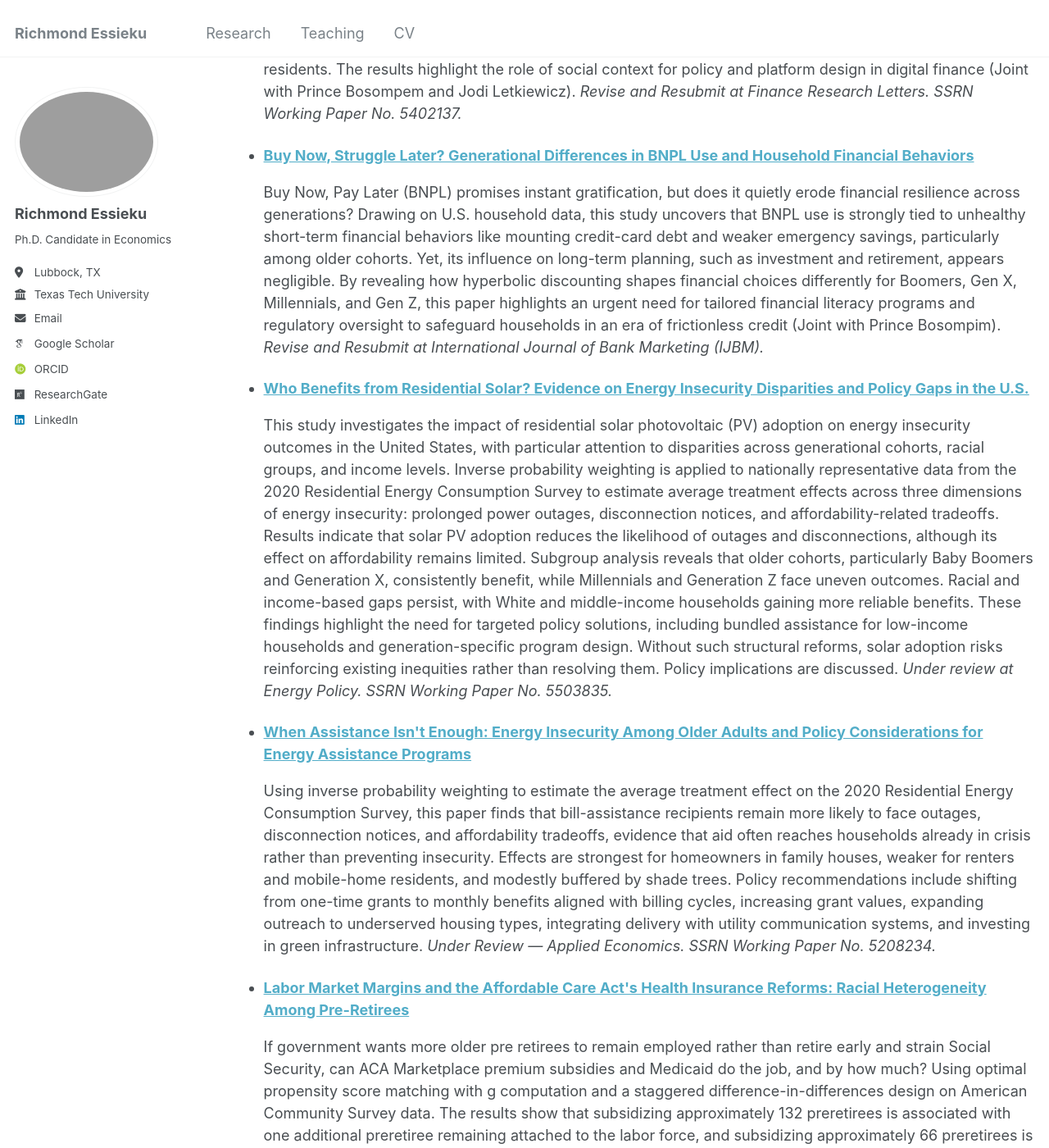
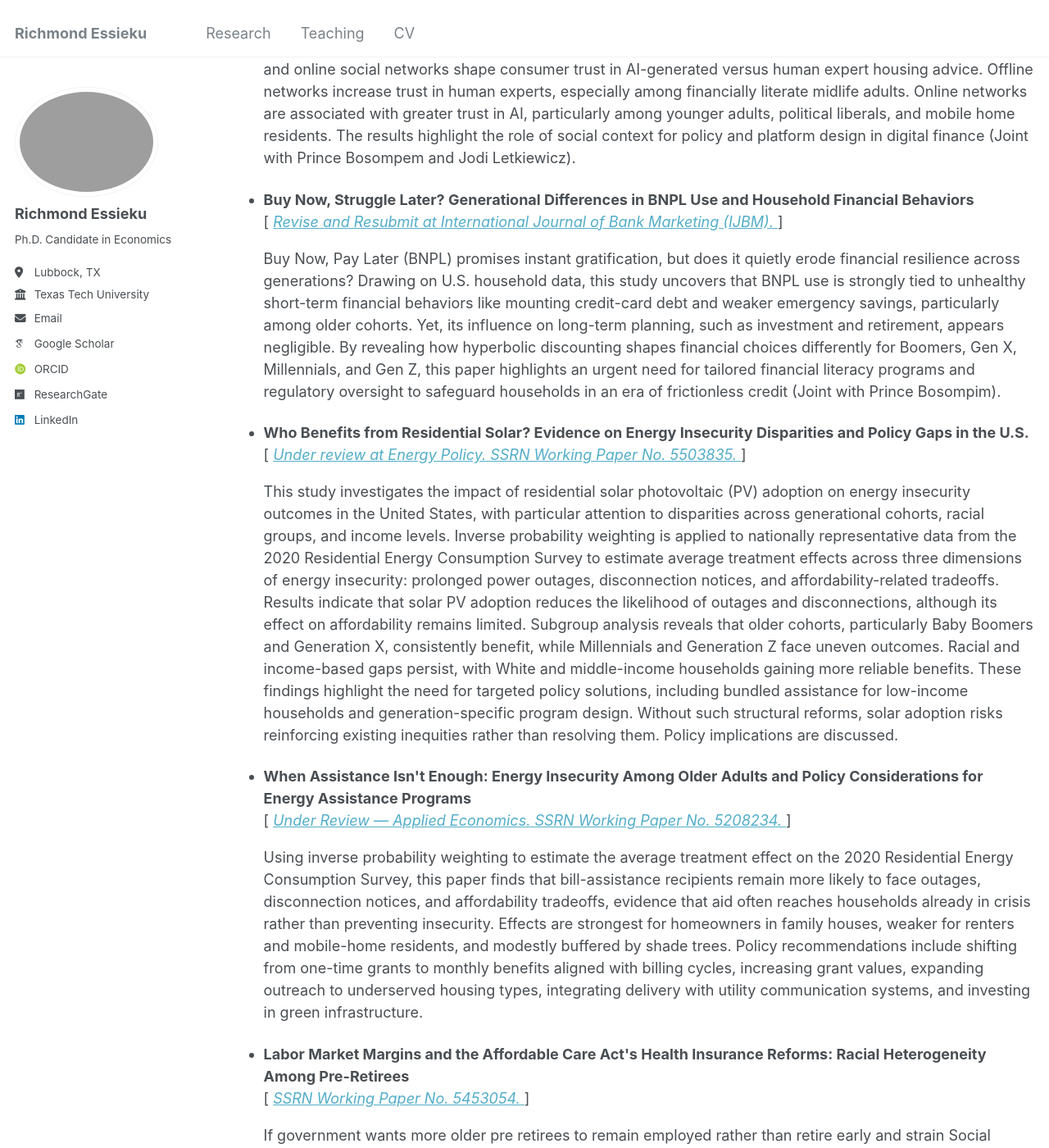
Before and after one commit to essieku/essieku.github.io, a Jekyll site: the page built from _pages/publications.html, in a window 1280 px wide and 1400 px high, scrolled down 1187 px. Shown: the whole window at 82% size. Built offline with Jekyll 4.4.1, drawn with Linux system fonts in a browser that asks for light colours; some web fonts are replaced; some of the changed text lies outside the part shown.

Commit message:
Update publications.html

```diff
--- a/_pages/publications.html
+++ b/_pages/publications.html
@@ -20,13 +20,16 @@ author_profile: true
   <hr>
   <ul>
     <li>
-      <strong>
+      <strong>Diagnosed Too Soon or Too Late? Labor Market and Health Outcomes of Adults with Early vs. Late ADHD Diagnosis</strong>
+      <div>
+        [
         <a href="https://papers.ssrn.com/sol3/papers.cfm?abstract_id=5452997" target="_blank" rel="noopener noreferrer">
-          Diagnosed Too Soon or Too Late? Labor Market and Health Outcomes of Adults with Early vs. Late ADHD Diagnosis
+          <em>SSRN Working Paper No. 5452997.</em>
         </a>
-      </strong>
+        ]
+      </div>
       <p>
-        The study examines whether the timing of ADHD diagnosis matters. Using nationally representative U.S. Medical Expenditure Panel Survey data from 2008–2022 and a within-diagnosed design, I estimate average treatment effects with augmented inverse probability weighting and corroborate the findings with propensity score matching, instrumental-variable estimates, and double machine learning. Earlier diagnosis delivers durable long-term health gains, raises work hours by 13.3%, and increases years of schooling; yet average labor income lags relative to later-diagnosed counterparts, with the wage penalty larger among those with more severe symptoms. A mechanism-consistent account emerges from wage equations and a Blinder–Oaxaca decomposition: Mincer marginal returns are lower for the early-diagnosed (schooling about 4.6% versus 9.4%; experience about 3.3% versus 9.2%), and the pricing of the same endowments is adverse for those diagnosed early. Timing matters: effects are strongest at ages 5–6 (work hours rise to 15.7%; health improvements largest) and remain stable through age 12. The findings motivate pairing very early screening and integrated healthcare interventions with labor-market tools that raise realized wage returns and mitigate structural barriers. Policy implications are discussed. <em>SSRN Working Paper No. 5452997.</em>
+        The study examines whether the timing of ADHD diagnosis matters. Using nationally representative U.S. Medical Expenditure Panel Survey data from 2008–2022 and a within-diagnosed design, I estimate average treatment effects with augmented inverse probability weighting and corroborate the findings with propensity score matching, instrumental-variable estimates, and double machine learning. Earlier diagnosis delivers durable long-term health gains, raises work hours by 13.3%, and increases years of schooling; yet average labor income lags relative to later-diagnosed counterparts, with the wage penalty larger among those with more severe symptoms. A mechanism-consistent account emerges from wage equations and a Blinder–Oaxaca decomposition: Mincer marginal returns are lower for the early-diagnosed (schooling about 4.6% versus 9.4%; experience about 3.3% versus 9.2%), and the pricing of the same endowments is adverse for those diagnosed early. Timing matters: effects are strongest at ages 5–6 (work hours rise to 15.7%; health improvements largest) and remain stable through age 12. The findings motivate pairing very early screening and integrated healthcare interventions with labor-market tools that raise realized wage returns and mitigate structural barriers. Policy implications are discussed.
       </p>
     </li>
   </ul>
@@ -37,16 +40,18 @@ author_profile: true
 <div>
   <h2>Publications</h2>
   <hr>
-
   <ul>
     <li>
-      <strong>
+      <strong>Stability analyses on the effect of vaccination and contact tracing in monkeypox virus transmission</strong>
+      <div>
+        [
         <a href="https://www.scik.org/index.php/jmcs/article/view/8038" target="_blank" rel="noopener noreferrer">
-          Stability analyses on the effect of vaccination and contact tracing in monkeypox virus transmission
+          <em>J. Math. Comput. Sci. 13 (2023), Article ID 8.</em>
         </a>
-      </strong>
+        ]
+      </div>
       <p>
-        This study builds a monkeypox transmission model that integrates vaccination, quarantine, and contact tracing, and its sensitivity findings give public health policy clear targets: higher vaccination coverage together with effective tracing stabilizes the disease-free state, sharply lowers outbreak risk, and protects community well-being (Joint with Solomon Eshun and James Ladzekpo). <em>J. Math. Comput. Sci.</em> 13 (2023), Article ID 8.
+        This study builds a monkeypox transmission model that integrates vaccination, quarantine, and contact tracing, and its sensitivity findings give public health policy clear targets: higher vaccination coverage together with effective tracing stabilizes the disease-free state, sharply lowers outbreak risk, and protects community well-being (Joint with Solomon Eshun and James Ladzekpo).
       </p>
     </li>
   </ul>
@@ -60,96 +65,116 @@ author_profile: true
 
   <ul>
     <li>
-      <strong>
+      <strong>In Whom We Trust? Social Networks and Trust in AI vs. Human Experts in Housing Investment Decisions</strong>
+      <div>
+        [
         <a href="https://papers.ssrn.com/sol3/papers.cfm?abstract_id=5402137" target="_blank" rel="noopener noreferrer">
-          In Whom We Trust? Social Networks and Trust in AI vs. Human Experts in Housing Investment Decisions
+          <em>Revise and Resubmit at Finance Research Letters.</em> <em>SSRN Working Paper No. 5402137.</em>
         </a>
-      </strong>
+        ]
+      </div>
       <p>
-        Using propensity score matching and inverse probability weighting on nationally representative data from an SSRS randomized experiment with the FINRA Investor Education Foundation, this paper estimates how offline and online social networks shape consumer trust in AI-generated versus human expert housing advice. Offline networks increase trust in human experts, especially among financially literate midlife adults. Online networks are associated with greater trust in AI, particularly among younger adults, political liberals, and mobile home residents. The results highlight the role of social context for policy and platform design in digital finance (Joint with Prince Bosompem and Jodi Letkiewicz). <em>Revise and Resubmit at Finance Research Letters.</em> <em>SSRN Working Paper No. 5402137.</em>
+        Using propensity score matching and inverse probability weighting on nationally representative data from an SSRS randomized experiment with the FINRA Investor Education Foundation, this paper estimates how offline and online social networks shape consumer trust in AI-generated versus human expert housing advice. Offline networks increase trust in human experts, especially among financially literate midlife adults. Online networks are associated with greater trust in AI, particularly among younger adults, political liberals, and mobile home residents. The results highlight the role of social context for policy and platform design in digital finance (Joint with Prince Bosompem and Jodi Letkiewicz).
       </p>
     </li>
   </ul>
 
   <ul>
     <li>
-      <strong>
+      <strong>Buy Now, Struggle Later? Generational Differences in BNPL Use and Household Financial Behaviors</strong>
+      <div>
+        [
         <a href="https://www.scimagojr.com/journalsearch.php?q=145229&tip=sid" target="_blank" rel="noopener noreferrer">
-          Buy Now, Struggle Later? Generational Differences in BNPL Use and Household Financial Behaviors
+          <em>Revise and Resubmit at International Journal of Bank Marketing (IJBM).</em>
         </a>
-      </strong>
+        ]
+      </div>
       <p>
-        Buy Now, Pay Later (BNPL) promises instant gratification, but does it quietly erode financial resilience across generations? Drawing on U.S. household data, this study uncovers that BNPL use is strongly tied to unhealthy short-term financial behaviors like mounting credit-card debt and weaker emergency savings, particularly among older cohorts. Yet, its influence on long-term planning, such as investment and retirement, appears negligible. By revealing how hyperbolic discounting shapes financial choices differently for Boomers, Gen X, Millennials, and Gen Z, this paper highlights an urgent need for tailored financial literacy programs and regulatory oversight to safeguard households in an era of frictionless credit (Joint with Prince Bosompim). <em>Revise and Resubmit at International Journal of Bank Marketing (IJBM).</em>
+        Buy Now, Pay Later (BNPL) promises instant gratification, but does it quietly erode financial resilience across generations? Drawing on U.S. household data, this study uncovers that BNPL use is strongly tied to unhealthy short-term financial behaviors like mounting credit-card debt and weaker emergency savings, particularly among older cohorts. Yet, its influence on long-term planning, such as investment and retirement, appears negligible. By revealing how hyperbolic discounting shapes financial choices differently for Boomers, Gen X, Millennials, and Gen Z, this paper highlights an urgent need for tailored financial literacy programs and regulatory oversight to safeguard households in an era of frictionless credit (Joint with Prince Bosompim).
       </p>
     </li>
   </ul>
 
   <ul>
     <li>
-      <strong>
+      <strong>Who Benefits from Residential Solar? Evidence on Energy Insecurity Disparities and Policy Gaps in the U.S.</strong>
+      <div>
+        [
         <a href="https://papers.ssrn.com/sol3/papers.cfm?abstract_id=5503835" target="_blank" rel="noopener noreferrer">
-          Who Benefits from Residential Solar? Evidence on Energy Insecurity Disparities and Policy Gaps in the U.S.
+          <em>Under review at Energy Policy.</em> <em>SSRN Working Paper No. 5503835.</em>
         </a>
-      </strong>
+        ]
+      </div>
       <p>
-        This study investigates the impact of residential solar photovoltaic (PV) adoption on energy insecurity outcomes in the United States, with particular attention to disparities across generational cohorts, racial groups, and income levels. Inverse probability weighting is applied to nationally representative data from the 2020 Residential Energy Consumption Survey to estimate average treatment effects across three dimensions of energy insecurity: prolonged power outages, disconnection notices, and affordability-related tradeoffs. Results indicate that solar PV adoption reduces the likelihood of outages and disconnections, although its effect on affordability remains limited. Subgroup analysis reveals that older cohorts, particularly Baby Boomers and Generation X, consistently benefit, while Millennials and Generation Z face uneven outcomes. Racial and income-based gaps persist, with White and middle-income households gaining more reliable benefits. These findings highlight the need for targeted policy solutions, including bundled assistance for low-income households and generation-specific program design. Without such structural reforms, solar adoption risks reinforcing existing inequities rather than resolving them. Policy implications are discussed. <em>Under review at Energy Policy.</em> <em>SSRN Working Paper No. 5503835.</em>
+        This study investigates the impact of residential solar photovoltaic (PV) adoption on energy insecurity outcomes in the United States, with particular attention to disparities across generational cohorts, racial groups, and income levels. Inverse probability weighting is applied to nationally representative data from the 2020 Residential Energy Consumption Survey to estimate average treatment effects across three dimensions of energy insecurity: prolonged power outages, disconnection notices, and affordability-related tradeoffs. Results indicate that solar PV adoption reduces the likelihood of outages and disconnections, although its effect on affordability remains limited. Subgroup analysis reveals that older cohorts, particularly Baby Boomers and Generation X, consistently benefit, while Millennials and Generation Z face uneven outcomes. Racial and income-based gaps persist, with White and middle-income households gaining more reliable benefits. These findings highlight the need for targeted policy solutions, including bundled assistance for low-income households and generation-specific program design. Without such structural reforms, solar adoption risks reinforcing existing inequities rather than resolving them. Policy implications are discussed.
       </p>
     </li>
   </ul>
 
   <ul>
     <li>
-      <strong>
+      <strong>When Assistance Isn't Enough: Energy Insecurity Among Older Adults and Policy Considerations for Energy Assistance Programs</strong>
+      <div>
+        [
         <a href="https://papers.ssrn.com/sol3/papers.cfm?abstract_id=5208234" target="_blank" rel="noopener noreferrer">
-          When Assistance Isn't Enough: Energy Insecurity Among Older Adults and Policy Considerations for Energy Assistance Programs
+          <em>Under Review — Applied Economics.</em> <em>SSRN Working Paper No. 5208234.</em>
         </a>
-      </strong>
+        ]
+      </div>
       <p>
-        Using inverse probability weighting to estimate the average treatment effect on the 2020 Residential Energy Consumption Survey, this paper finds that bill-assistance recipients remain more likely to face outages, disconnection notices, and affordability tradeoffs, evidence that aid often reaches households already in crisis rather than preventing insecurity. Effects are strongest for homeowners in family houses, weaker for renters and mobile-home residents, and modestly buffered by shade trees. Policy recommendations include shifting from one-time grants to monthly benefits aligned with billing cycles, increasing grant values, expanding outreach to underserved housing types, integrating delivery with utility communication systems, and investing in green infrastructure. <em>Under Review — Applied Economics.</em> <em>SSRN Working Paper No. 5208234.</em>
+        Using inverse probability weighting to estimate the average treatment effect on the 2020 Residential Energy Consumption Survey, this paper finds that bill-assistance recipients remain more likely to face outages, disconnection notices, and affordability tradeoffs, evidence that aid often reaches households already in crisis rather than preventing insecurity. Effects are strongest for homeowners in family houses, weaker for renters and mobile-home residents, and modestly buffered by shade trees. Policy recommendations include shifting from one-time grants to monthly benefits aligned with billing cycles, increasing grant values, expanding outreach to underserved housing types, integrating delivery with utility communication systems, and investing in green infrastructure.
       </p>
     </li>
   </ul>
-<!-- Append to Working Papers -->
 
+  <!-- Append to Working Papers -->
   <ul>
     <li>
-      <strong>
+      <strong>Labor Market Margins and the Affordable Care Act's Health Insurance Reforms: Racial Heterogeneity Among Pre-Retirees</strong>
+      <div>
+        [
         <a href="https://papers.ssrn.com/sol3/papers.cfm?abstract_id=5453054" target="_blank" rel="noopener noreferrer">
-          Labor Market Margins and the Affordable Care Act's Health Insurance Reforms: Racial Heterogeneity Among Pre-Retirees
+          <em>SSRN Working Paper No. 5453054.</em>
         </a>
-      </strong>
+        ]
+      </div>
       <p>
-        If government wants more older pre retirees to remain employed rather than retire early and strain Social Security, can ACA Marketplace premium subsidies and Medicaid do the job, and by how much? Using optimal propensity score matching with g computation and a staggered difference-in-differences design on American Community Survey data. The results show that subsidizing approximately 132 preretirees is associated with one additional preretiree remaining attached to the labor force, and subsidizing approximately 66 preretirees is associated with one additional preretiree shifting to part time employment without exit while Medicaid expansion shows no aggregate labor-market effect. Distributional patterns are clear: gains are larger for White and Asian workers and weaker for Black and Hispanic workers, pointing to coverage paired with targeted labor-market supports. <em>SSRN Working Paper No. 5453054.</em>
+        If government wants more older pre retirees to remain employed rather than retire early and strain Social Security, can ACA Marketplace premium subsidies and Medicaid do the job, and by how much? Using optimal propensity score matching with g computation and a staggered difference-in-differences design on American Community Survey data. The results show that subsidizing approximately 132 preretirees is associated with one additional preretiree remaining attached to the labor force, and subsidizing approximately 66 preretirees is associated with one additional preretiree shifting to part time employment without exit while Medicaid expansion shows no aggregate labor-market effect. Distributional patterns are clear: gains are larger for White and Asian workers and weaker for Black and Hispanic workers, pointing to coverage paired with targeted labor-market supports.
       </p>
     </li>
   </ul>
 
   <ul>
     <li>
-      <strong>
+      <strong>Mortality Risk Under Occupational and Health Comorbidity: Double Machine Learning Assessment of the Obesity–Diabetes Double Burden</strong>
+      <div>
+        [
         <a href="https://papers.ssrn.com/sol3/papers.cfm?abstract_id=5453014" target="_blank" rel="noopener noreferrer">
-          Mortality Risk Under Occupational and Health Comorbidity: Double Machine Learning Assessment of the Obesity–Diabetes Double Burden
+          <em>SSRN Working Paper No. 5453014.</em>
         </a>
-      </strong>
+        ]
+      </div>
       <p>
-        This paper quantifies how mortality risk escalates when occupational exposure intersects with the obesity–diabetes double burden. Using double machine learning with orthogonalized estimation, I recover robust effects under high-dimensional confounding and map heterogeneity across occupations and worker risk profiles. The evidence indicates that the double burden raises mortality risk beyond additive effects, with the largest excess risk concentrated in more hazardous or physically demanding occupations, public-sector jobs, and among those with a history of hypertension and smoking. Policy implications point to coupling metabolic prevention and obesity/diabetes management with targeted workplace protections and benefits design. <em>SSRN Working Paper No. 5453014.</em>
+        This paper quantifies how mortality risk escalates when occupational exposure intersects with the obesity–diabetes double burden. Using double machine learning with orthogonalized estimation, I recover robust effects under high-dimensional confounding and map heterogeneity across occupations and worker risk profiles. The evidence indicates that the double burden raises mortality risk beyond additive effects, with the largest excess risk concentrated in more hazardous or physically demanding occupations, public-sector jobs, and among those with a history of hypertension and smoking. Policy implications point to coupling metabolic prevention and obesity/diabetes management with targeted workplace protections and benefits design.
       </p>
     </li>
   </ul>
 
   <ul>
     <li>
-      <strong>
+      <strong>Predicting Obesity Risk Through Gene-Level Modeling: A Machine Learning Approach to Inform Precision Public Health Policy</strong>
+      <div>
+        [
         <a href="https://www.depts.ttu.edu/research/obesityresearch/2023.05.03ORIAnnualMeetingProgram.pdf" target="_blank" rel="noopener noreferrer">
-          Predicting Obesity Risk Through Gene-Level Modeling: A Machine Learning Approach to Inform Precision Public Health Policy
+          <em>Slides: ORI 8th Annual Meeting (Slide #11), 2023.</em>
         </a>
-      </strong>
+        ]
+      </div>
       <p>
-        Can gene-level signals help us get ahead of the obesity epidemic? Leveraging DNA methylation and HPA-axis–focused feature discovery (SAM + RFE-SVM), this study builds a multilayer perceptron machine-learning model that predicts individual obesity risk with strong out-of-sample performance (≈83% accuracy, 90% recall, 75% AUC). The results show how gene-based risk stratification can sharpen prevention, target resources, and inform cost-effective, precision public health policy (Joint with Rodrigo Hansapani and Vincent Diego). <em>Slides: ORI 8th Annual Meeting (Slide #11), 2023.</em>
+        Can gene-level signals help us get ahead of the obesity epidemic? Leveraging DNA methylation and HPA-axis–focused feature discovery (SAM + RFE-SVM), this study builds a multilayer perceptron machine-learning model that predicts individual obesity risk with strong out-of-sample performance (≈83% accuracy, 90% recall, 75% AUC). The results show how gene-based risk stratification can sharpen prevention, target resources, and inform cost-effective, precision public health policy (Joint with Rodrigo Hansapani and Vincent Diego).
       </p>
     </li>
   </ul>
-
 </div>
 
 
@@ -157,7 +182,6 @@ author_profile: true
 <div>
   <h2>Work in Progress</h2>
   <hr>
-
   <ul>
     <li><strong>Machine Learning Signals for Long-Term Care Insurance Choice Among Older Americans</strong> (Joint with Francis Essieku)</li>
     <li><strong>AI or Human Expert? Who Do Financial App Users Trust for Market Forecasts?</strong> (Joint with Prince Bosompim and Gary Mottola)</li>
@@ -166,43 +190,24 @@ author_profile: true
   </ul>
 </div>
 
+
 <!-- Books -->
 <div>
   <h2>Books</h2>
   <hr>
-
   <ul>
     <li>
-      <strong>
+      <strong>Machine Learning Feature Selection Techniques to Model the Elements of Cash Conversion Cycle and Other Covariates on Hospital Performance</strong>
+      <div>
+        [
         <a href="https://doi.org/10.9734/bpi/rumcs/v8/440" target="_blank" rel="noopener noreferrer">
-          Machine Learning Feature Selection Techniques to Model the Elements of Cash Conversion Cycle and Other Covariates on Hospital Performance
+          <em>B.P. International, 2024. DOI: 10.9734/bpi/rumcs/v8/440.</em>
         </a>
-      </strong>
+        ]
+      </div>
       <p>
-        This book models hospitals’ financial health using machine learning in Python (scikit-learn), testing exhaustive best-subset search alongside Lasso, Ridge, and Elastic Net on real hospital data. Lasso yields a compact, high-signal feature set with RMSE comparable to peers, consistently elevating Accounts Receivable Days, Accounts Payable Days, Inventory Turnover Days, and Debt Ratio as key drivers. Each one-day acceleration in collections aligns with ≈1% performance improvement, while each additional day in payables corresponds to a ~0.003 decline, offering ML-driven guidance for leaders focused on strengthening hospital health through cash-flow discipline. <em>B.P. International, 2024. DOI: 10.9734/bpi/rumcs/v8/440.</em>
+        This book models hospitals’ financial health using machine learning in Python (scikit-learn), testing exhaustive best-subset search alongside Lasso, Ridge, and Elastic Net on real hospital data. Lasso yields a compact, high-signal feature set with RMSE comparable to peers, consistently elevating Accounts Receivable Days, Accounts Payable Days, Inventory Turnover Days, and Debt Ratio as key drivers. Each one-day acceleration in collections aligns with ≈1% performance improvement, while each additional day in payables corresponds to a ~0.003 decline, offering ML-driven guidance for leaders focused on strengthening hospital health through cash-flow discipline.
       </p>
     </li>
   </ul>
-
-
-
-<ul>
-  <li>
-    <strong>In Whom We Trust? Social Networks and Trust in AI vs. Human Experts in Housing Investment Decisions</strong>
-    <div>
-      [
-      <a href="https://papers.ssrn.com/sol3/papers.cfm?abstract_id=5402137" target="_blank" rel="noopener noreferrer">
-        <em>Revise and Resubmit at Finance Research Letters.</em> <em>SSRN Working Paper No. 5402137.</em>
-      </a>
-      ]
-    </div>
-    <p>
-      Using propensity score matching and inverse probability weighting on nationally representative data from an SSRS randomized experiment with the FINRA Investor Education Foundation, this paper estimates how offline and online social networks shape consumer trust in AI-generated versus human expert housing advice. Offline networks increase trust in human experts, especially among financially literate midlife adults. Online networks are associated with greater trust in AI, particularly among younger adults, political liberals, and mobile home residents. The results highlight the role of social context for policy and platform design in digital finance (Joint with Prince Bosompem and Jodi Letkiewicz).
-    </p>
-  </li>
-</ul>
-
-
-
-
 </div>
```
